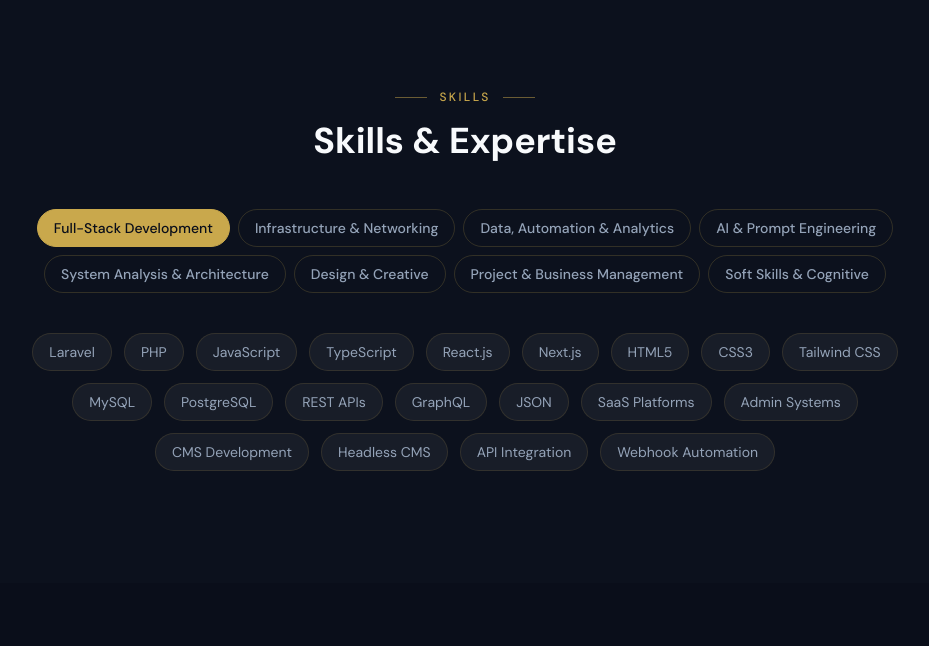
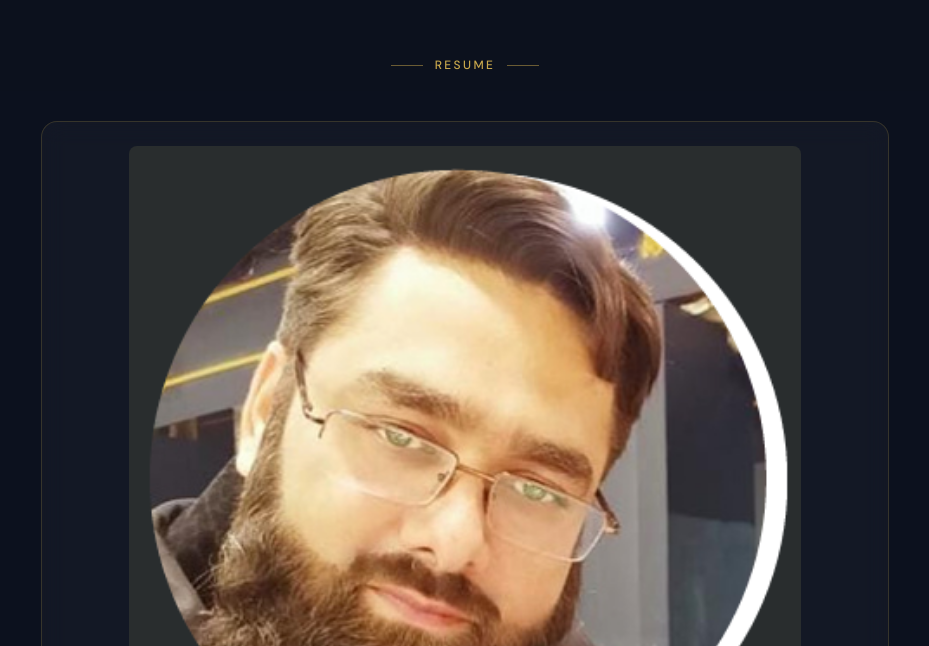
Before and after one commit to maxsolbiz/asif-portfolio, a Next.js app: page /resume.pdf in a window 1280 px wide. Shown: the part 1434-2080 px from the top of the page, without its empty margins (175-1104 px from the left). Built offline with nearby package versions, Linux system fonts and the light colour scheme; a web font is replaced by a local one.

Commit message:
feat: add resume preview section

```diff
--- a/src/app/[locale]/page.tsx
+++ b/src/app/[locale]/page.tsx
@@ -5,6 +5,7 @@
 import { useTranslations } from "next-intl";
 import HeroSection from "@/components/portfolio/HeroSection";
 import AboutSection from "@/components/portfolio/AboutSection";
+import ResumeSection from "@/components/portfolio/ResumeSection";
 import SkillsSection from "@/components/portfolio/SkillsSection";
 import ExperienceTimeline from "@/components/portfolio/ExperienceTimeline";
 import ProjectsGrid from "@/components/portfolio/ProjectsGrid";
@@ -105,6 +106,7 @@
         <HeroSection />
         <div className="section-divider mx-6" />
         <AboutSection />
+        <ResumeSection />
         <SkillsSection />
         <ExperienceTimeline />
         <ProjectsGrid />
--- /dev/null
+++ b/src/components/portfolio/ResumeSection.tsx
@@ -0,0 +1,61 @@
+"use client";
+
+import { useTranslations } from "next-intl";
+import { motion } from "framer-motion";
+import Image from "next/image";
+import { Download } from "lucide-react";
+import GlowButton from "./GlowButton";
+
+export default function ResumeSection() {
+  const t = useTranslations("nav");
+
+  return (
+    <section className="py-20 relative bg-obsidian/30">
+      <div className="max-w-4xl mx-auto px-4 sm:px-6">
+        <motion.div
+          initial={{ opacity: 0, y: 30 }}
+          whileInView={{ opacity: 1, y: 0 }}
+          viewport={{ once: true }}
+          transition={{ duration: 0.6 }}
+          className="text-center mb-8"
+        >
+          <div className="inline-flex items-center gap-3 text-xs tracking-[0.2em] text-gold uppercase font-medium mb-4">
+            <span className="w-8 h-px bg-gold/50" />
+            RESUME
+            <span className="w-8 h-px bg-gold/50" />
+          </div>
+        </motion.div>
+
+        <motion.div
+          initial={{ opacity: 0, y: 20 }}
+          whileInView={{ opacity: 1, y: 0 }}
+          viewport={{ once: true }}
+          transition={{ duration: 0.5 }}
+          className="glass-card p-4 sm:p-6 relative group"
+        >
+          <div className="relative w-full max-w-2xl mx-auto rounded-lg overflow-hidden">
+            <Image
+              src="/resume.png"
+              alt="Muhammad Asif Shahzad Resume"
+              width={800}
+              height={1100}
+              className="w-full h-auto object-contain"
+            />
+            <div className="absolute inset-0 bg-black/0 group-hover:bg-black/40 transition-all duration-300 flex items-center justify-center">
+              <a
+                href="/resume.png"
+                download="Muhammad_Asif_Shahzad_Resume.png"
+                className="opacity-0 group-hover:opacity-100 transition-opacity duration-300"
+              >
+                <GlowButton size="md">
+                  <Download className="w-4 h-4" />
+                  {t("resume")}
+                </GlowButton>
+              </a>
+            </div>
+          </div>
+        </motion.div>
+      </div>
+    </section>
+  );
+}
```
